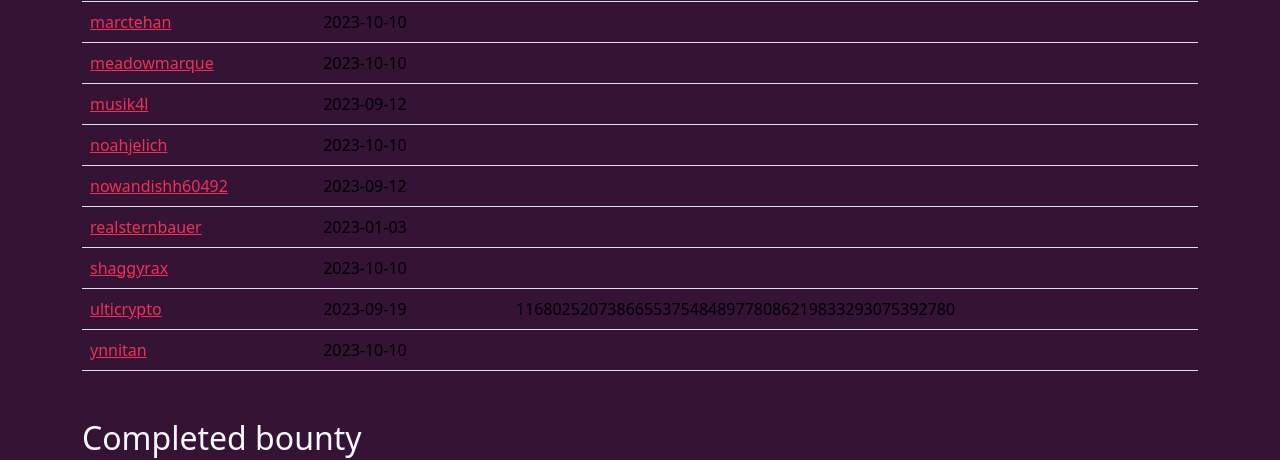
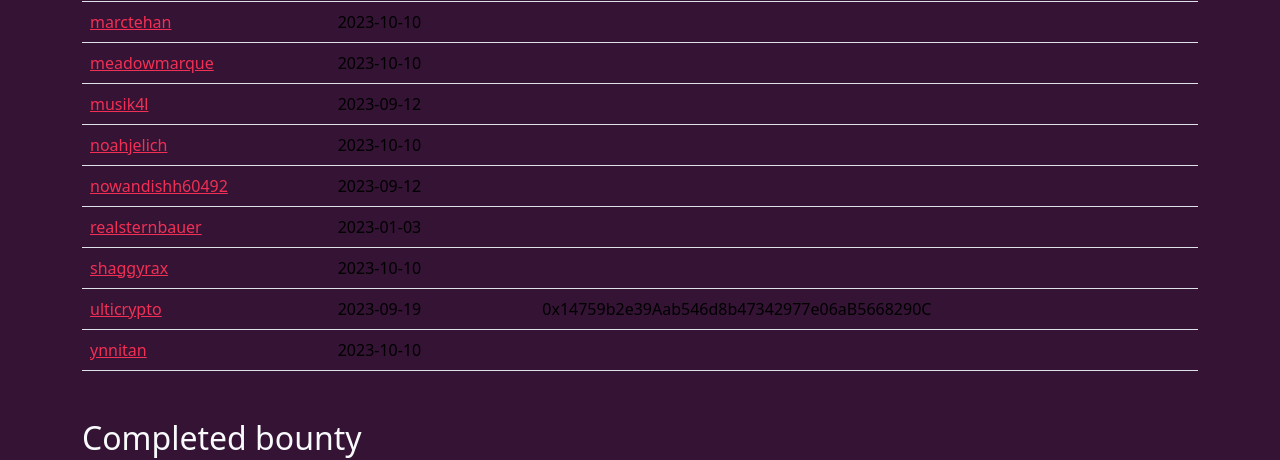
Before and after one commit to community-service/hour.gg, a Jekyll site: the page built from badges.html, in a window 1280 px wide and 900 px high, scrolled down 5377 px. Shown: the top 460 px of the window. Built offline with Jekyll 4.4.1, drawn with Linux system fonts in a browser that asks for light colours.

Commit message:
Update participants.yml

```diff
--- a/_data/participants.yml
+++ b/_data/participants.yml
@@ -427,7 +427,7 @@ ulticrypto:
   x: ulticrypto
   name: Neil # https://twitter.com/ulticrypto > https://twitter.com/dyvexyz > www.dyve.xyz
   github: ulticrypto # from pull request (don't think it's connected elsewhere)
-  ethereum: 0x14759b2e39Aab546d8b47342977e06aB5668290C # https://twitter.com/UltiCrypto/status/1473365507755675655
+  ethereum: "0x14759b2e39Aab546d8b47342977e06aB5668290C" # https://twitter.com/UltiCrypto/status/1473365507755675655
 ynnitan:
   x: ynnitan
   name: ???
```
